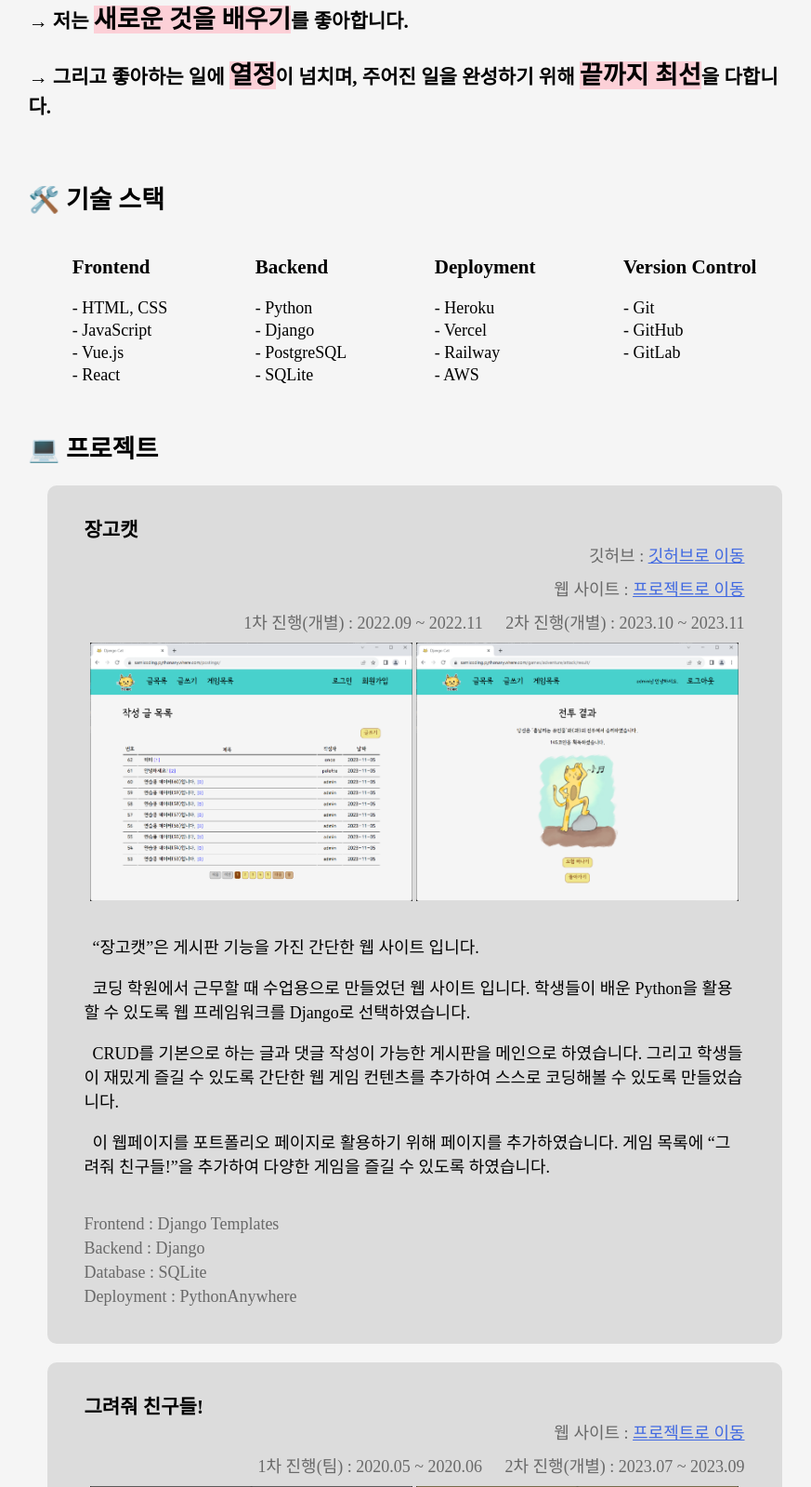
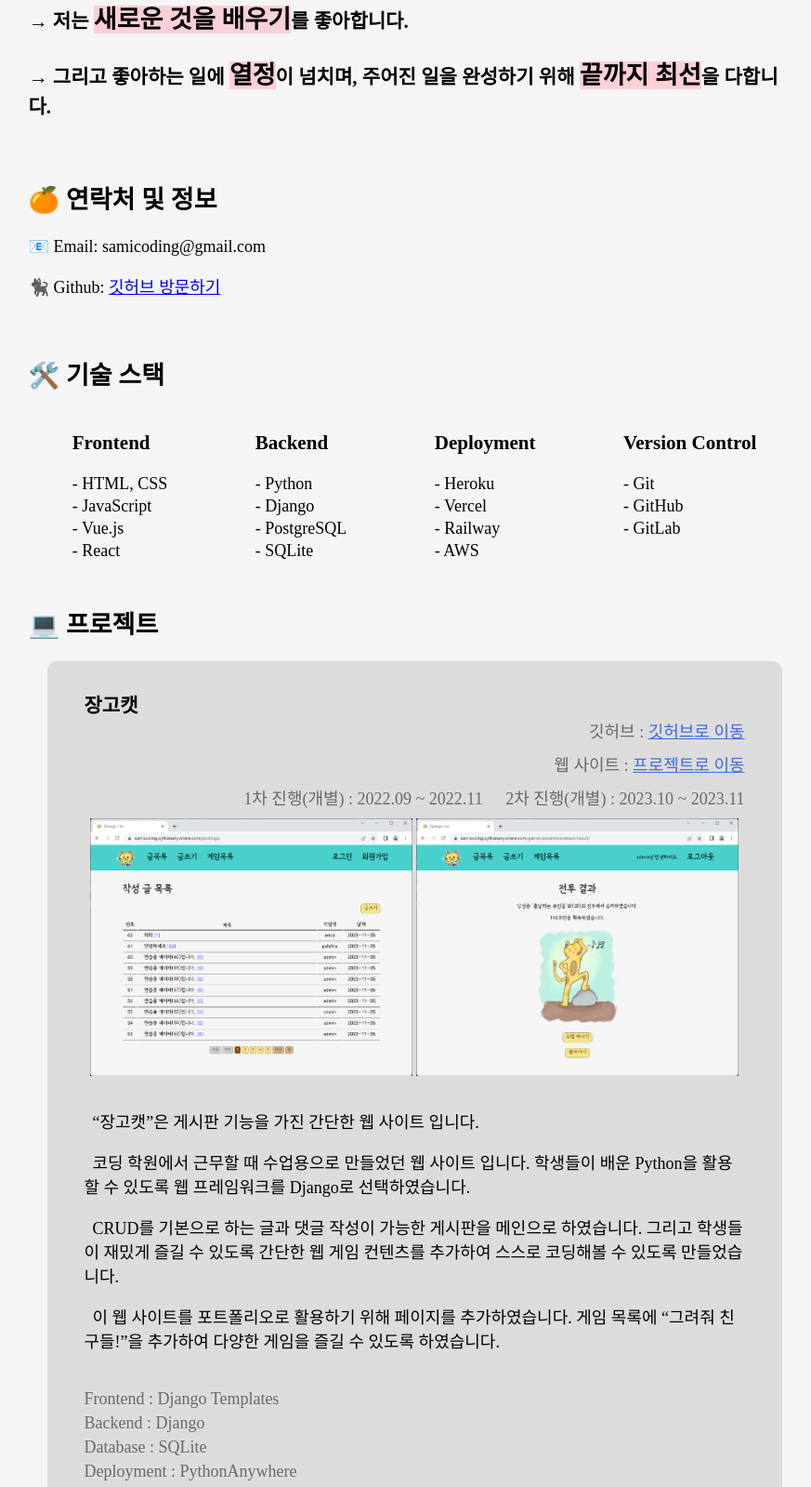
Before and after one commit to SamiCoding/django-cat-project, a Django app: page /info/ in a window 1280 px wide. Shown: the part 279-1878 px from the top of the page at 93% size, without its empty margins (194-1067 px from the left). Run offline with Django 4.2, Linux system fonts and the light colour scheme; some libraries are stand-ins or nearby versions; some web fonts are replaced.

Commit message:
Update portfolio

```diff
--- a/postings/templates/postings/information.html
+++ b/postings/templates/postings/information.html
@@ -10,6 +10,15 @@
   <h1>웹 개발을 좋아하는 김규리 입니다!</h1>
   <h3>→ 저는 <span class="highlight">새로운 것을 배우기</span>를 좋아합니다.</h3>
   <h3>→ 그리고 좋아하는 일에 <span class="highlight">열정</span>이 넘치며, 주어진 일을 완성하기 위해 <span class="highlight">끝까지 최선</span>을 다합니다.</h3>
+
+  <br>
+
+  <h2>🍊 연락처 및 정보</h2>
+  <p>📧 Email: samicoding@gmail.com</p>
+  <p>🐈‍⬛ Github: <a href="https://github.com/SamiCoding" target="_blank">깃허브 방문하기</a></p>
+  <div>
+
+  </div>
 
   <br>
 
@@ -78,7 +87,7 @@
         <span>그리고 학생들이 재밌게 즐길 수 있도록 간단한 웹 게임 컨텐츠를 추가하여 스스로 코딩해볼 수 있도록 만들었습니다.</span>
       </p>
       <p>
-        <span>&nbsp;&nbsp;이 웹페이지를 포트폴리오 페이지로 활용하기 위해 페이지를 추가하였습니다.</span>
+        <span>&nbsp;&nbsp;이 웹 사이트를 포트폴리오로 활용하기 위해 페이지를 추가하였습니다.</span>
         <span>게임 목록에 “그려줘 친구들!”을 추가하여 다양한 게임을 즐길 수 있도록 하였습니다.</span>
       </p>
       <div class="project__stack">
@@ -143,7 +152,10 @@
     <div class="project__content">
       <p>
         <span>&nbsp;&nbsp;“슬기로운 음식처방”은 사용자의 건강상태와 맞는 음식점을 동의보감 데이터를 활용해 추천해주는 웹 사이트 입니다.</span>
-        <span>KoNLPy를 활용하여 음식점의 댓글을 분석 후 키워드로 추출하였습니다.</span>
+      </p>
+      <p>
+        <span>&nbsp;&nbsp;KNN 알고리즘을 이용해 사용자에게 필요한 재료에 해당하는 음식점을 추천해 주도록 구현하였습니다.</span>
+        <span>그리고 KoNLPy를 활용하여 음식점의 댓글을 분석 후 음식점에 대한 키워드를 추출하였습니다.</span>
       </p>
       <div class="project__stack">
         <div>Frontend : Vue.js, Vuetify</div>
@@ -165,7 +177,10 @@
     <div class="project__content">
       <p>
         <span>&nbsp;&nbsp;“Vote Us”는 사용자가 얼굴인식과 지문인식을 통한 인증을 완료한 후 투표를 할 수 있도록 구현한 웹 사이트 입니다.</span>
-        <span>React를 이용하여 사용자의 인증과 투표 기능을 구현하였습니다.</span>
+      </p>
+      <p>
+        <span>&nbsp;&nbsp;새로운 경험을 위해 지금까지 사용해보지 않았던 React를 사용해보기로 하였습니다.</span>
+        <span>사용자의 얼굴과 지문 정보를 Flask로 전달하고, 인증 완료 후 투표가 가능하도록 하는 사용자용 웹 사이트를 구현하였습니다.</span>
       </p>
       <div class="project__stack">
         <div>Frontend : React</div>
@@ -188,7 +203,8 @@
         <span>청각장애인 주변의 위험한 상황을 감지하여 일상 생활에 도움이 될 수 있도록 구현해 보았습니다.</span>
       </p>
       <p>
-        <span>&nbsp;&nbsp;위 프로젝트를 통해 TensorFlow 모듈을 처음 사용해 보았고, 코딩에 대한 관심을 갖게 된 계기가 되었습니다.</span>
+        <span>&nbsp;&nbsp;대학교 4학년, 캡스톤디자인으로 위 프로젝트를 시작하게 되었습니다.</span>
+        <span>프로젝트를 통해 TensorFlow 모듈을 처음 사용해 보았고, 코딩에 대한 관심을 처음 갖게 된 계기가 되었습니다.</span>
       </p>
       <div class="project__stack">
         <div>개발 환경 : Tinker Board</div>
```
